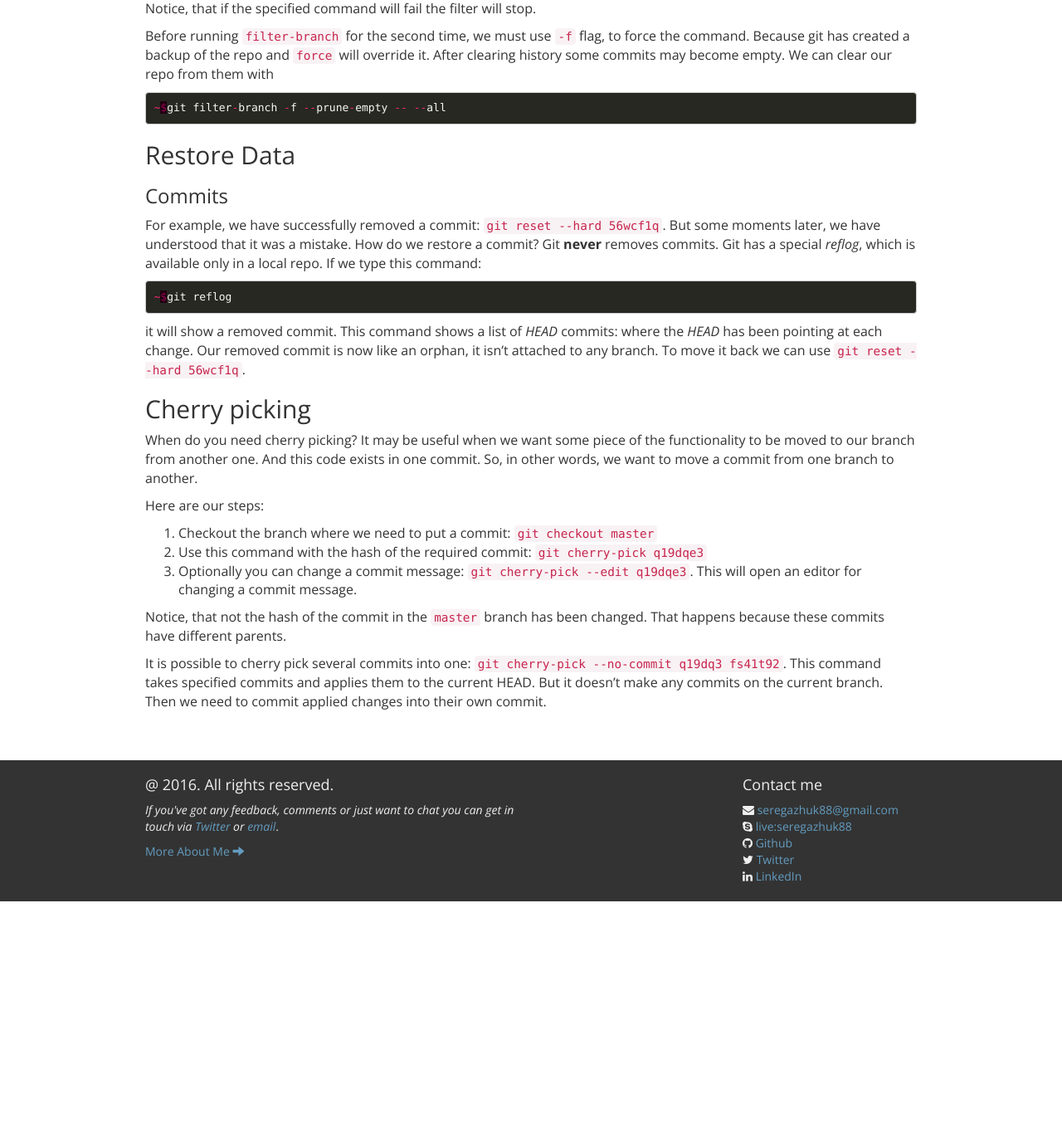
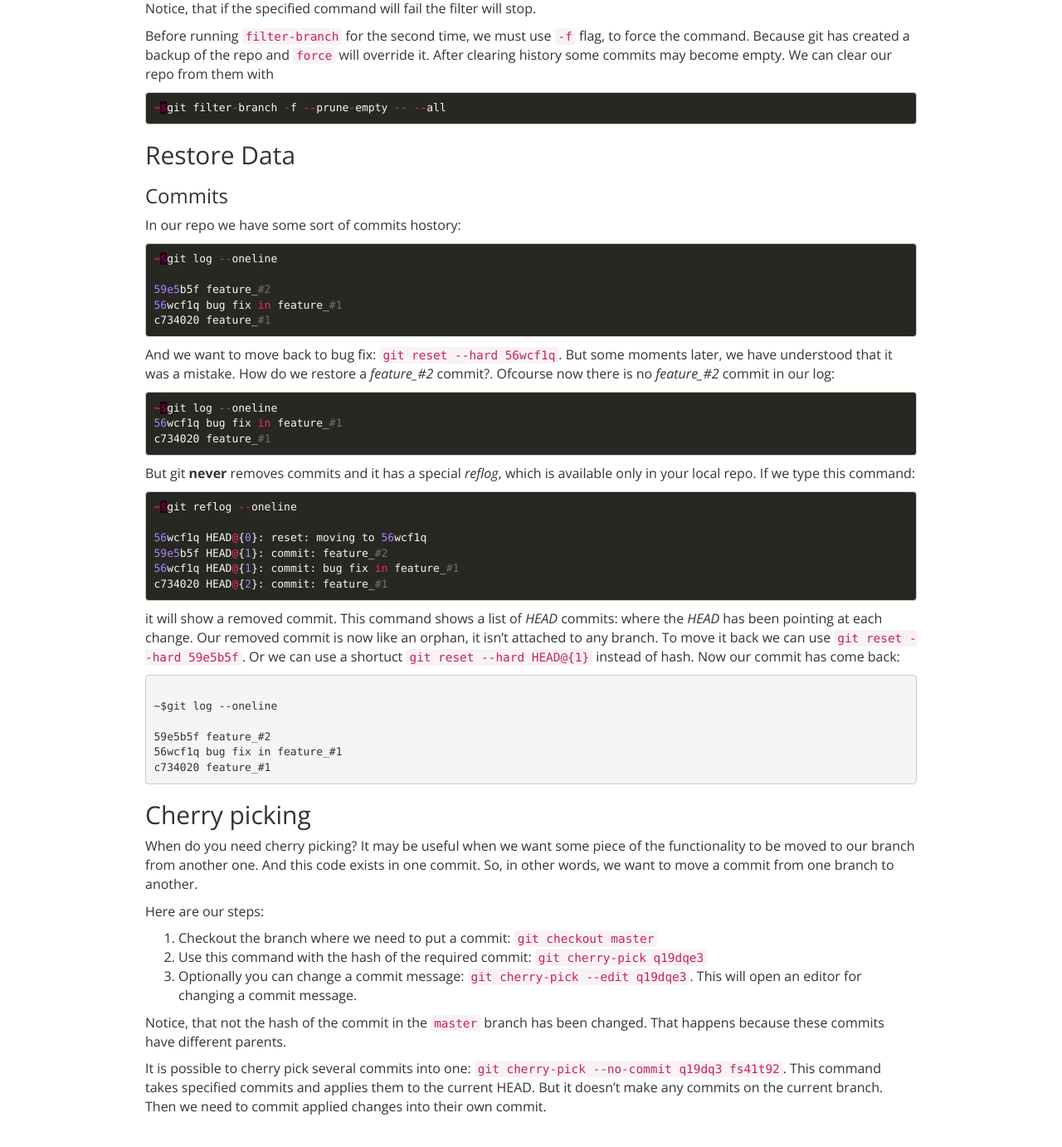
Before and after one commit to seregazhuk/seregazhuk.github.io_old, a Jekyll site: the page built from _posts/2016-06-11-git-advanced.md, in a window 1280 px wide and 1400 px high, scrolled down 1109 px. Shown: the top 1382 px of the window at 83% size. Built offline with Jekyll 4.4.1, drawn with Linux system fonts in a browser that asks for light colours; nearby versions of some CDN libraries; before the commit the page ends 2195 px from its top, so only the background shows below that.

Commit message:
git advanced: restore commit examples

```diff
--- a/_posts/2016-06-11-git-advanced.md
+++ b/_posts/2016-06-11-git-advanced.md
@@ -72,16 +72,50 @@ repo from them with
 
 ### Commits
 
-For example, we have successfully removed a commit: `git reset --hard 56wcf1q`. But some moments later, we have understood
-that it was a mistake. How do we restore a commit? Git **never** removes commits. Git has a special *reflog*, which is available
-only in a local repo. If we type this command:
+In our repo we have some sort of commits hostory:
 
 {% highlight python %}
-~$git reflog
+~$git log --oneline
+
+59e5b5f feature_#2
+56wcf1q bug fix in feature_#1
+c734020 feature_#1
+{% endhighlight %}
+
+And we want to move back to bug fix: `git reset --hard 56wcf1q`. But some moments later, we have understood
+that it was a mistake. How do we restore a *feature_#2* commit?. Ofcourse now
+there is no *feature_#2* commit in our log:
+
+{% highlight python %}
+~$git log --oneline
+56wcf1q bug fix in feature_#1
+c734020 feature_#1
+{% endhighlight %}
+
+
+But git **never** removes commits and it has a special *reflog*, which is available only in your local repo. If we type this command:
+
+{% highlight python %}
+~$git reflog --oneline
+
+56wcf1q HEAD@{0}: reset: moving to 56wcf1q
+59e5b5f HEAD@{1}: commit: feature_#2
+56wcf1q HEAD@{1}: commit: bug fix in feature_#1
+c734020 HEAD@{2}: commit: feature_#1
+
 {% endhighlight %}
 
 it will show a removed commit. This command shows a list of *HEAD* commits: where the *HEAD* has been pointing at each change.
-Our removed commit is now like an orphan, it isn't attached to any branch. To move it back we can use `git reset --hard 56wcf1q`.
+Our removed commit is now like an orphan, it isn't attached to any branch. To move it back we can use `git reset --hard 59e5b5f`.
+Or we can use a shortuct `git reset --hard HEAD@{1}` instead of hash. Now our commit has come back:
+
+<pre><code class="bash">
+~$git log --oneline
+
+59e5b5f feature_#2
+56wcf1q bug fix in feature_#1
+c734020 feature_#1
+</code></pre>
 
 ## Cherry picking
 
```
